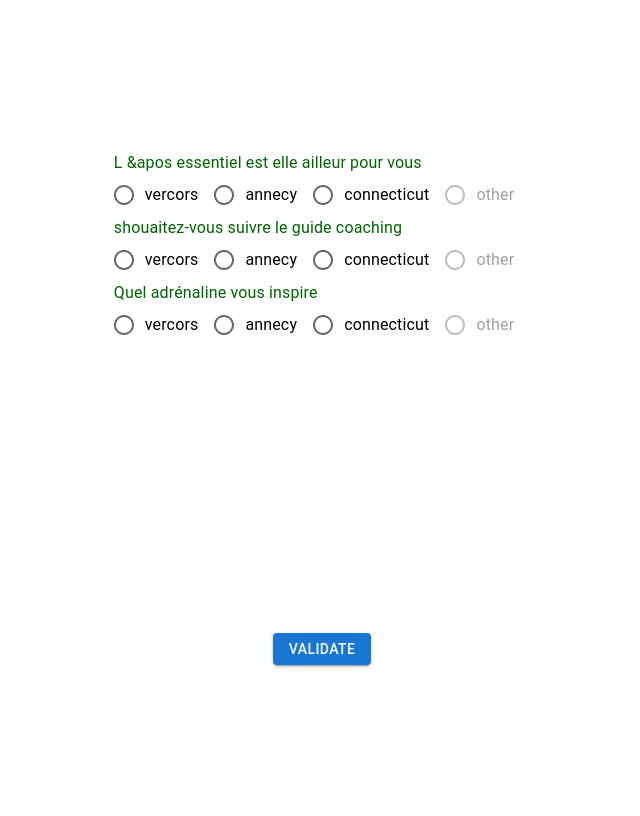
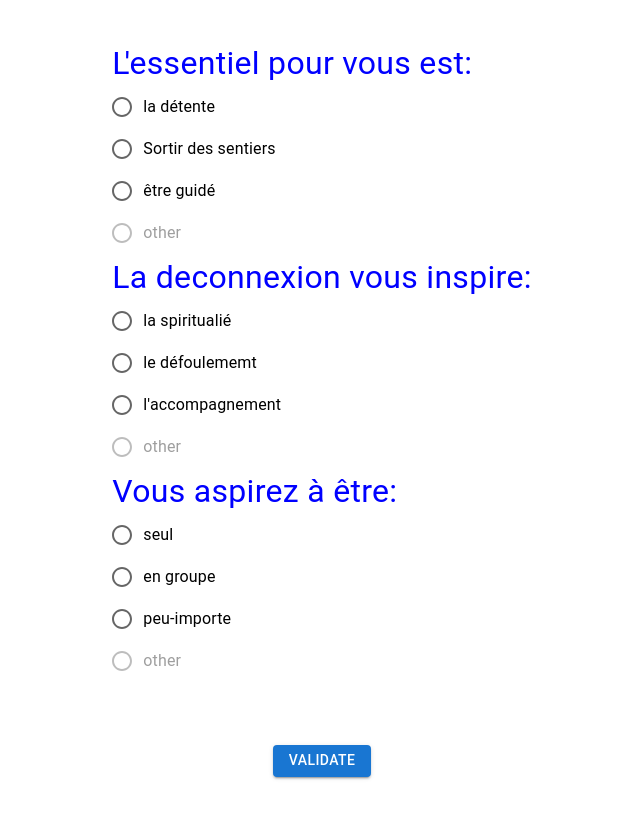
Before and after one commit to Bak-Faek/hackathon_FrenchD-connexion, a React (Vite) app: page /Quiz in a window 1280 px wide. Shown: the whole page, without its empty margins (318-958 px from the left). Built offline with nearby package versions, Linux system fonts and the light colour scheme.

Commit message:
mise à jour du questionnaire

```diff
--- a/src/components/quest/questionnaire.css
+++ b/src/components/quest/questionnaire.css
@@ -1,5 +1,7 @@
+
 #firstQ,
 #secondQ,
 #thirdQ {
-    color: darkgreen;
+    color: blue;
+   font-size: 2rem;
 }
--- a/src/components/quest/questionnaire.jsx
+++ b/src/components/quest/questionnaire.jsx
@@ -8,16 +8,17 @@ import "./questionnaire.css"
 
 export default function Question() {
   return (
-    <FormControl>
-      <FormLabel id="firstQ">L &apos essentiel est elle ailleur pour vous</FormLabel>
+    <div className='Q'>
+<FormControl>
+      <FormLabel id="firstQ">L&apos;essentiel pour vous est:</FormLabel>
       <RadioGroup
-        row
+       column
         aria-labelledby="firstQ"
         name="row-radio-buttons-group"
       >
-        <FormControlLabel value="chamane1" control={<Radio />} label="vercors" />
-        <FormControlLabel value="coaching1" control={<Radio />} label="annecy" />
-        <FormControlLabel value="sport1" control={<Radio />} label="connecticut" />
+        <FormControlLabel value="chamane1" control={<Radio />} label="la détente" />
+        <FormControlLabel value="coaching1" control={<Radio />} label="Sortir des sentiers" />
+        <FormControlLabel value="sport1" control={<Radio />} label="être guidé" />
         <FormControlLabel
           value="disabled"
           disabled
@@ -26,15 +27,15 @@ export default function Question() {
         />
       </RadioGroup>
 
-      <FormLabel id="secondQ">shouaitez-vous suivre le guide coaching</FormLabel>
+      <FormLabel id="secondQ">La deconnexion vous inspire: </FormLabel>
       <RadioGroup
-        row
+        column
         aria-labelledby="firstQ"
         name="row-radio-buttons-group"
       >
-        <FormControlLabel value="chamane2" control={<Radio />} label="vercors" />
-        <FormControlLabel value="coaching2" control={<Radio />} label="annecy" />
-        <FormControlLabel value="sport2" control={<Radio />} label="connecticut" />
+        <FormControlLabel value="chamane2" control={<Radio />} label="la spiritualié" />
+        <FormControlLabel value="coaching2" control={<Radio />} label="le défoulememt" />
+        <FormControlLabel value="sport2" control={<Radio />} label="l'accompagnement" />
         <FormControlLabel
           value="disabled"
           disabled
@@ -43,15 +44,15 @@ export default function Question() {
         />
       </RadioGroup>
 
-      <FormLabel id="thirdQ">Quel adrénaline vous inspire</FormLabel>
+      <FormLabel id="thirdQ">Vous aspirez à être: </FormLabel>
       <RadioGroup
-        row
+        column
         aria-labelledby="firstQ"
         name="row-radio-buttons-group"
       >
-        <FormControlLabel value="chamane1" control={<Radio />} label="vercors" />
-        <FormControlLabel value="coaching1" control={<Radio />} label="annecy" />
-        <FormControlLabel value="sport1" control={<Radio />} label="connecticut" />
+        <FormControlLabel value="chamane1" control={<Radio />} label="seul" />
+        <FormControlLabel value="coaching1" control={<Radio />} label="en groupe" />
+        <FormControlLabel value="sport1" control={<Radio />} label="peu-importe" />
         <FormControlLabel
           value="disabled"
           disabled
@@ -60,5 +61,7 @@ export default function Question() {
         />
       </RadioGroup>
     </FormControl>
+    </div>
+
   );
 }
```
